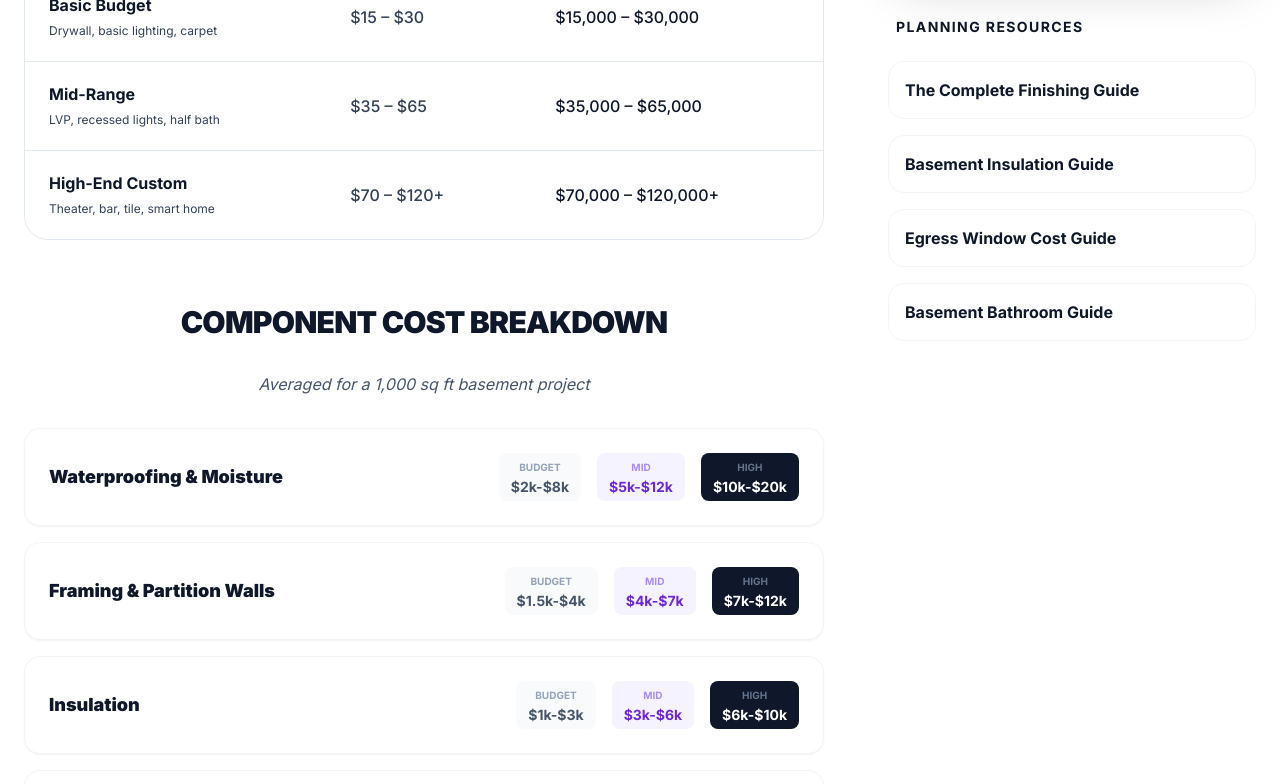
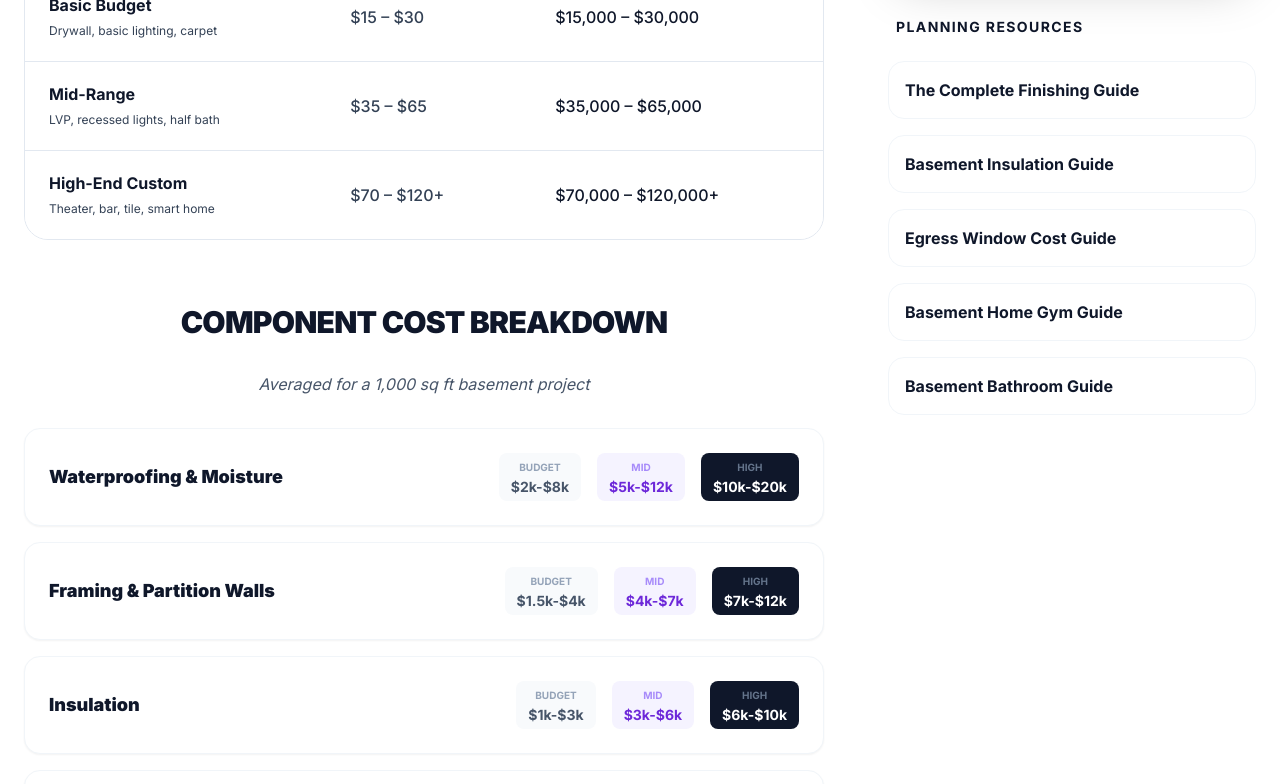
Before and after one commit to thebasementguide2026/basement-guide, a Next.js app: page /articles/basement-finishing-cost in a window 1280 px wide. Shown: the part 1378-2162 px from the top of the page. Built offline with nearby package versions, Linux system fonts and the light colour scheme.

Commit message:
feat: add Home Gym Guide cross-link to basement-finishing-cost

```diff
--- a/app/articles/basement-finishing-cost/page.tsx
+++ b/app/articles/basement-finishing-cost/page.tsx
@@ -211,6 +211,7 @@ export default function BasementFinishingCost() {
                     { title: 'The Complete Finishing Guide', slug: 'how-to-finish-a-basement' },
                     { title: 'Basement Insulation Guide', slug: 'basement-insulation-guide' },
                     { title: 'Egress Window Cost Guide', slug: 'egress-window-cost' },
+              { title: 'Basement Home Gym Guide', slug: 'basement-home-gym' },
                       { title: 'Basement Bathroom Guide', slug: 'basement-bathroom-guide' },
                   ].map((article) => (
                     <Link key={article.slug} href={`/articles/${article.slug}`} className='group block p-4 bg-white border border-slate-100 rounded-2xl hover:border-violet-200 hover:shadow-md transition-all'>
```
